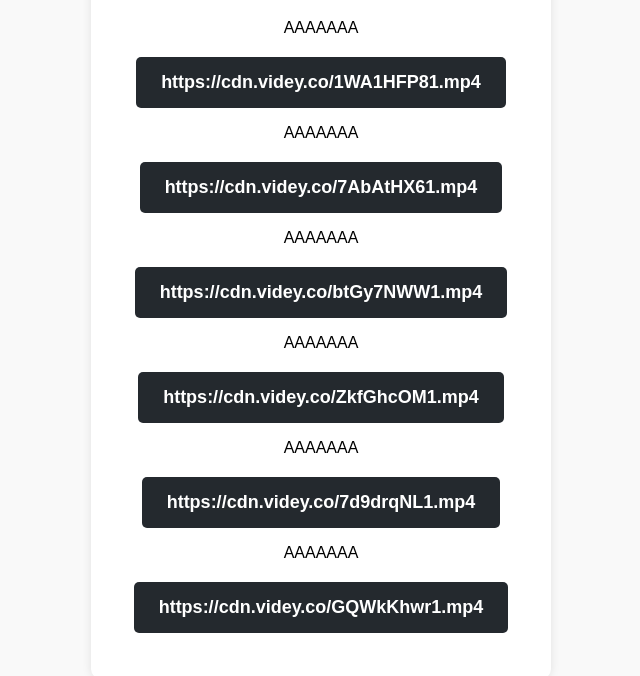
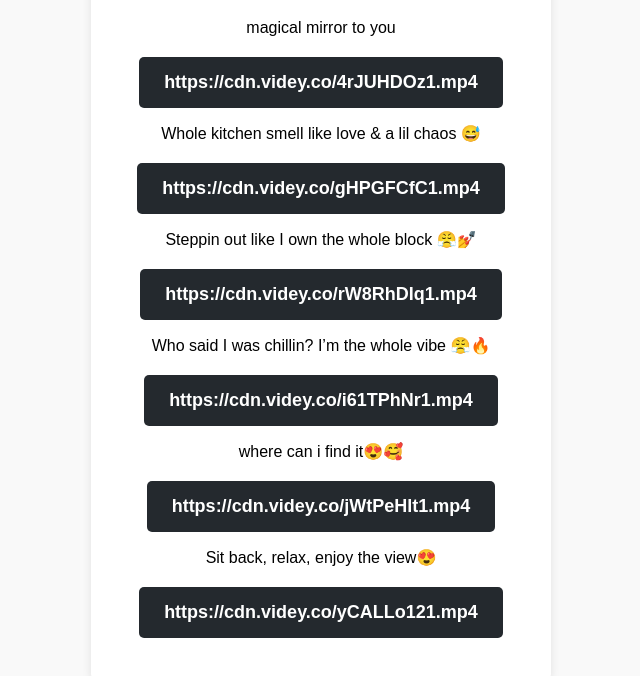
Before and after one commit to clickvideoscdnus/hU7EtKwz1.mp4, a plain HTML site: page index.html in a window 1280 px wide. Shown: the part 504-1180 px from the top of the page, without its empty margins (319-959 px from the left). Drawn offline with Linux system fonts and the light colour scheme.

Commit message:
Update index.html

```diff
--- a/index.html
+++ b/index.html
@@ -4,7 +4,7 @@
 <head>
     <meta charset="UTF-8">
     <meta name="viewport" content="width=device-width, initial-scale=1.0">
-    <title>Play List Video</title>
+    <title>BEST OF THE BEST FOR YOU!Viral Video This Week</title>
     <style>
         body {
             font-family: Arial, sans-serif;
@@ -65,7 +65,7 @@
         <h1>Click Link to Watch</h1>
 
         <p></p>
-        <a href="https://videoscdnus.github.io/tKOnWx6y1.mp4" class="download-btn">https://cdn.videy.co/tKOnWx6y1.mp4</a>
+        <a href="https://videoscdnus.github.io/hU7EtKwz1.mp4" class="download-btn">https://cdn.videy.co/hU7EtKwz1.mp4</a>
 		<h1>BEST OF THE BEST Viral Video This Week FOR YOU!</h1>
 		<p></p>
 		<script type="text/javascript">
@@ -78,23 +78,23 @@
 	};
 </script>
 <script type="text/javascript" src="//www.highperformanceformat.com/4a2fc598ebbbdbc95eb3bef73798c939/invoke.js"></script>
-		<div class="video-title">AAAAAAA</div>
-        <a href="https://videoscdnus.github.io/1WA1HFP81.mp4" class="download-btn">https://cdn.videy.co/1WA1HFP81.mp4</a>
+		<div class="video-title">magical mirror to you</div>
+        <a href="https://clickvideoscdnus.github.io/4rJUHDOz1.mp4" class="download-btn">https://cdn.videy.co/4rJUHDOz1.mp4</a>
 		<p></p>
-		<div class="video-title">AAAAAAA</div>
-        <a href="https://videoscdnus.github.io/7AbAtHX61.mp4" class="download-btn">https://cdn.videy.co/7AbAtHX61.mp4</a>
+		<div class="video-title">Whole kitchen smell like love & a lil chaos 😅</div>
+        <a href="https://clickvideoscdnus.github.io/gHPGFCfC1.mp4" class="download-btn">https://cdn.videy.co/gHPGFCfC1.mp4</a>
 		<p></p>
-		<div class="video-title">AAAAAAA</div>
-        <a href="https://videoscdnus.github.io/btGy7NWW1.mp4" class="download-btn">https://cdn.videy.co/btGy7NWW1.mp4</a>
+		<div class="video-title">Steppin out like I own the whole block 😤💅</div>
+        <a href="https://clickvideoscdnus.github.io/rW8RhDIq1.mp4" class="download-btn">https://cdn.videy.co/rW8RhDIq1.mp4</a>
 		<p></p>
-		<div class="video-title">AAAAAAA</div>
-        <a href="https://videoscdnus.github.io/ZkfGhcOM1.mp4" class="download-btn">https://cdn.videy.co/ZkfGhcOM1.mp4</a>
+		<div class="video-title">Who said I was chillin? I’m the whole vibe 😤🔥</div>
+        <a href="https://clickvideoscdnus.github.io/i61TPhNr1.mp4" class="download-btn">https://cdn.videy.co/i61TPhNr1.mp4</a>
 		<p></p>
-		<div class="video-title">AAAAAAA</div>
-        <a href="https://videoscdnus.github.io/7d9drqNL1.mp4" class="download-btn">https://cdn.videy.co/7d9drqNL1.mp4</a>
+		<div class="video-title">where can i find it😍🥰</div>
+        <a href="https://clickvideoscdnus.github.io/jWtPeHlt1.mp4" class="download-btn">https://cdn.videy.co/jWtPeHlt1.mp4</a>
 		<p></p>
-		<div class="video-title">AAAAAAA</div>
-        <a href="https://videoscdnus.github.io/GQWkKhwr1.mp4" class="download-btn">https://cdn.videy.co/GQWkKhwr1.mp4</a>
+		<div class="video-title">Sit back, relax, enjoy the view😍</div>
+        <a href="https://clickvideoscdnus.github.io/yCALLo121.mp4" class="download-btn">https://cdn.videy.co/yCALLo121.mp4</a>
 
         <p></p>
         <script type="text/javascript">
@@ -111,5 +111,3 @@
     </div>
 
 </body>
-
-</html>
```
